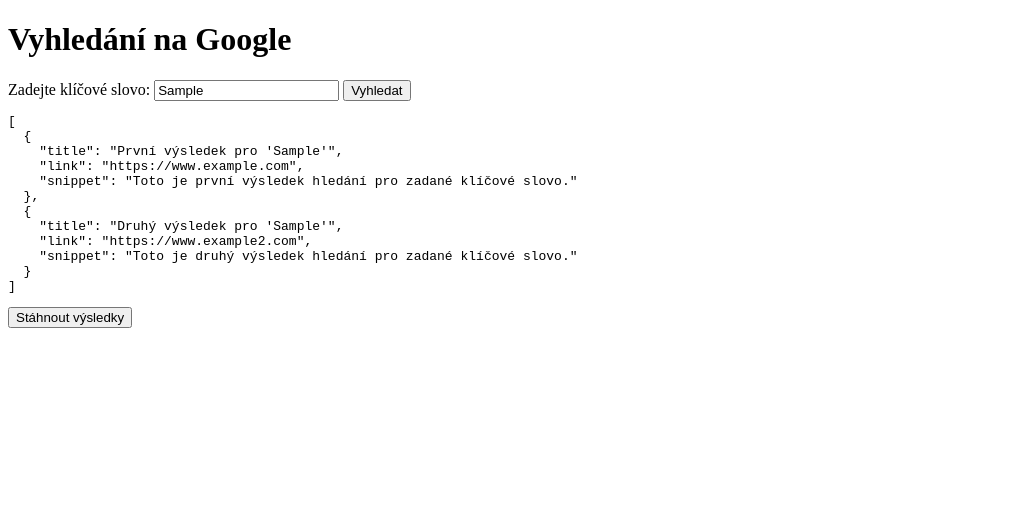
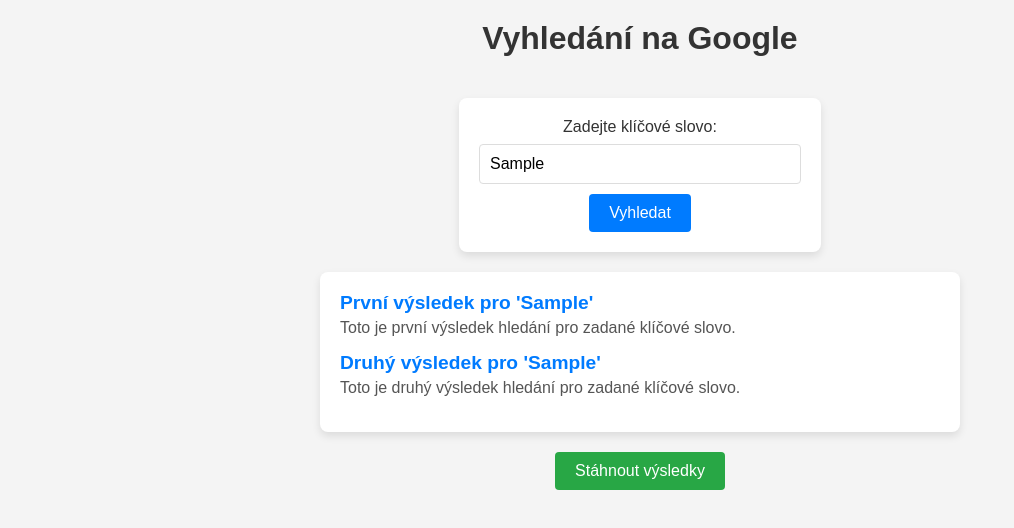
Before and after one commit to davidraska96/davidraska, a plain HTML site: page index.html in a window 1280 px wide. Both pictures are taken after typing "Sample" into the empty fields and a click on the button "Vyhledat". Shown: the whole page, without its empty margins (0-1014 px from the left). Drawn offline with Linux system fonts and the light colour scheme.

Commit message:
Add files via upload

```diff
--- a/index.html
+++ b/index.html
@@ -4,6 +4,97 @@
     <meta charset="UTF-8">
     <meta name="viewport" content="width=device-width, initial-scale=1.0">
     <title>Google Vyhledávání</title>
+    <style>
+        body {
+            font-family: Arial, sans-serif;
+            margin: 0;
+            padding: 0;
+            background-color: #f4f4f4;
+            color: #333;
+            display: flex;
+            flex-direction: column;
+            align-items: center;
+            min-height: 100vh;
+        }
+
+        h1 {
+            margin-top: 20px;
+        }
+
+        form {
+            background: #fff;
+            padding: 20px;
+            border-radius: 8px;
+            box-shadow: 0 4px 8px rgba(0, 0, 0, 0.1);
+            display: flex;
+            flex-direction: column;
+            align-items: center;
+            margin-top: 20px;
+        }
+
+        label {
+            font-size: 1rem;
+            margin-bottom: 8px;
+        }
+
+        input[type="text"] {
+            padding: 10px;
+            border: 1px solid #ddd;
+            border-radius: 4px;
+            font-size: 1rem;
+            width: 300px;
+        }
+
+        button {
+            padding: 10px 20px;
+            margin-top: 10px;
+            background: #007bff;
+            color: #fff;
+            border: none;
+            border-radius: 4px;
+            font-size: 1rem;
+            cursor: pointer;
+        }
+
+        button:hover {
+            background: #0056b3;
+        }
+
+        #results {
+            margin-top: 20px;
+            width: 90%;
+            max-width: 600px;
+            background: #fff;
+            padding: 20px;
+            border-radius: 8px;
+            box-shadow: 0 4px 8px rgba(0, 0, 0, 0.1);
+        }
+
+        .result-item {
+            margin-bottom: 15px;
+        }
+
+        .result-item h3 {
+            margin: 0;
+            font-size: 1.2rem;
+            color: #007bff;
+        }
+
+        .result-item p {
+            margin: 5px 0 0;
+            color: #555;
+        }
+
+        #download-button {
+            margin-top: 20px;
+            padding: 10px 20px;
+            background: #28a745;
+        }
+
+        #download-button:hover {
+            background: #1e7e34;
+        }
+    </style>
 </head>
 <body>
     <h1>Vyhledání na Google</h1>
--- a/script.js
+++ b/script.js
@@ -2,8 +2,7 @@
     event.preventDefault();
     let query = document.getElementById('query').value;
 
-    // Představme si, že zde je nějaká funkce pro získání výsledků z vyhledávače.
-    // Zde použijeme fiktivní data pro ilustraci.
+    // Simulované výsledky
     let results = [
         {
             title: "První výsledek pro '" + query + "'",
@@ -17,23 +16,41 @@
         }
     ];
 
-    // Vytvoření JSON objektu pro výsledky
-    let resultsJSON = JSON.stringify(results, null, 2);
+    displayResults(results);
 
-    // Zobrazíme výsledky na stránce
-    document.getElementById('results').innerHTML = '<pre>' + resultsJSON + '</pre>';
-
-    // Zobrazíme tlačítko pro stažení výsledků
+    // Zobrazíme tlačítko pro stažení
     document.getElementById('download-button').style.display = 'block';
 
-    // Přidání funkce pro stažení výsledků jako JSON
-    document.getElementById('download-button').addEventListener('click', function() {
-        downloadResults(resultsJSON);
-    });
+    // Přidání funkce pro stažení výsledků
+    document.getElementById('download-button').onclick = function() {
+        downloadResults(results);
+    };
 });
 
-// Funkce pro stažení souboru JSON
-function downloadResults(resultsJSON) {
+function displayResults(results) {
+    let resultsContainer = document.getElementById('results');
+    resultsContainer.innerHTML = ''; // Vymazání předchozích výsledků
+
+    results.forEach(result => {
+        let resultItem = document.createElement('div');
+        resultItem.classList.add('result-item');
+
+        let resultTitle = document.createElement('h3');
+        resultTitle.textContent = result.title;
+        resultTitle.onclick = () => window.open(result.link, '_blank');
+        resultTitle.style.cursor = 'pointer';
+
+        let resultSnippet = document.createElement('p');
+        resultSnippet.textContent = result.snippet;
+
+        resultItem.appendChild(resultTitle);
+        resultItem.appendChild(resultSnippet);
+        resultsContainer.appendChild(resultItem);
+    });
+}
+
+function downloadResults(results) {
+    let resultsJSON = JSON.stringify(results, null, 2);
     let blob = new Blob([resultsJSON], { type: 'application/json' });
     let link = document.createElement('a');
     link.href = URL.createObjectURL(blob);
```
